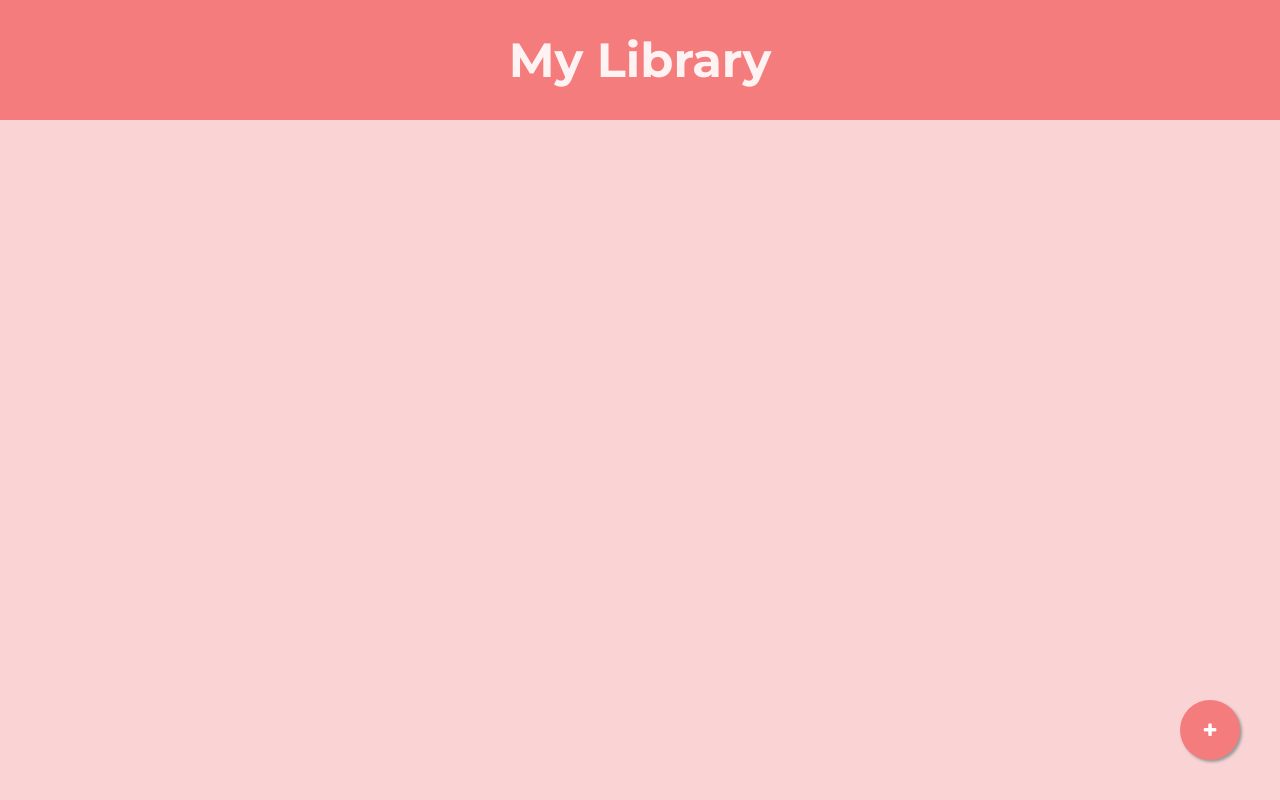
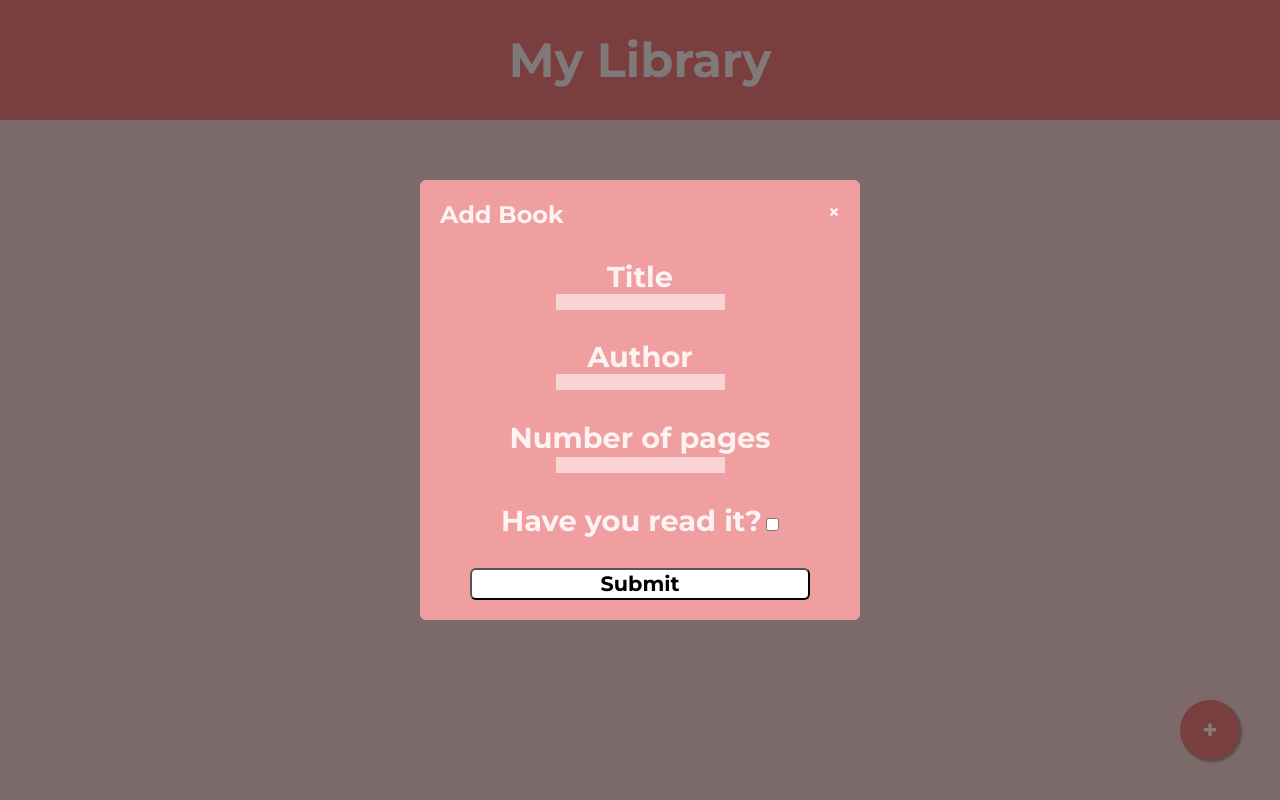
Before and after one commit to FabricioCervantes/Library, a plain HTML site: page index.html in a window 1280 px wide. Both pictures are taken after a click on the link 1210 px from the left and 730 px from the top of the page. Drawn offline with nearby package versions, Linux system fonts and the light colour scheme; files that its build step writes are made by us from their sources.

Commit message:
Added popup for form

```diff
--- a/index.html
+++ b/index.html
@@ -27,6 +27,10 @@
         </div>
         <div class="form__container">
             <form id="form">
+                <div class="form__header">
+                    <h2 class="form__title">Add Book</h2>
+                    <div class="btn__close" onclick="showForm()">&times;</div>
+                </div>
                 <div class="input__container">
                     <label for="title">Title</label>
                     <input type="text" name="title" id="title" />
@@ -43,15 +47,14 @@
                     <label for="read">Have you read it?</label>
                     <input type="checkbox" name="readStatus" id="readStatus">
                 </div>
-                <button type="submit" class="read__btn" onclick="addBookToLibrary()">Enviar</button>
+                <button type="submit" class="read__btn" onclick="addBookToLibrary()">Submit</button>
             </form>
         </div>
         <a href="#" class="btn__add" onclick="showForm()">
             <i class="fa fa-plus my-float"></i>
         </a>
-
     </div>
-
+    <div id="overlay" onclick="showForm()"></div>
 </body>
 
 </html>
--- a/script.js
+++ b/script.js
@@ -19,17 +19,10 @@ function addBookToLibrary() {
         const book1 = new Book(title, author, pages, "Not read");
         myLibrary.push(book1);
     }
-
-
     localStorage.setItem("myLibrary", JSON.stringify(myLibrary));
 }
 
 loadBooks();
-
-
-
-
-
 
 function deleteStorage() {
     window.localStorage.clear();
@@ -44,14 +37,12 @@ function loadBooks() {
         const bookReadBtn = document.createElement("div");
         const deleteBtn = document.createElement("div");
 
-
-
-
         bookCard.classList.add("card");
         bookCard.setAttribute("id", i);
         bookReadBtn.classList.add("read__btn");
         document.querySelector(".card__container").appendChild(bookCard);
         deleteBtn.classList.add("read__btn");
+        deleteBtn.classList.add("delete__btn");
 
         bookReadBtn.addEventListener("click", function() {
             changeReadStatus(i);
@@ -64,6 +55,9 @@ function loadBooks() {
         bookAuthor.textContent = myLibrary[i].author;
         bookPages.textContent = myLibrary[i].pages + " pages";
         bookReadBtn.textContent = myLibrary[i].readStatus;
+        if (myLibrary[i].readStatus == "Read") {
+            bookReadBtn.style.backgroundColor = "#B8F1B0";
+        }
         deleteBtn.textContent = "Delete";
 
         bookCard.appendChild(bookTitle);
@@ -94,12 +88,17 @@ function deleteBook(bookId) {
 
 function showForm() {
     const form = document.getElementById('form');
-
-    if (form.style.display === 'none') {
+    const overlay = document.getElementById('overlay');
+    if (!form.style.display || form.style.display === 'none') {
         // 👇️ this SHOWS the form
         form.style.display = 'flex';
+        overlay.style.opacity = '1';
+        overlay.style.pointerEvents = 'all';
+
     } else {
         // 👇️ this HIDES the form
         form.style.display = 'none';
+        overlay.style.opacity = '0';
+        overlay.style.pointerEvents = 'none';
     }
 }
--- a/styles.css
+++ b/styles.css
@@ -55,9 +55,9 @@
 }
 
 .read__btn {
-    background: #b0a8b9;
+    background: #fff;
     height: 2rem;
-    width: 6rem;
+    width: 85%;
     font-size: 1.3rem;
     font-weight: bold;
     display: flex;
@@ -66,6 +66,11 @@
     border-radius: 6px;
     color: BLACK;
     padding: 0.5rem;
+}
+
+.delete__btn {
+    background-color: #EB5353;
+    color: white;
 }
 
 .read__btn:hover {
@@ -97,6 +102,7 @@
 
 #form {
     background-color: #EF9F9F;
+    border-radius: 6px;
     display: none;
     flex-direction: column;
     align-items: center;
@@ -105,14 +111,26 @@
     padding: 20px;
     width: 25rem;
     height: 25rem;
-    position: absolute;
-    top: 0;
-    left: 0;
-    right: 0;
-    bottom: 0;
-    margin: auto;
+    position: fixed;
+    left: 50%;
+    top: 50%;
+    transform: translate(-50%, -50%);
+    z-index: 10;
 }
 
+.form__header {
+    display: flex;
+    justify-content: space-between;
+    align-items: flex-start;
+    width: 100%;
+    color: #FFF2F2;
+}
+
+.btn__close {
+    font-size: 1.25rem;
+    font-weight: bolder;
+    cursor: pointer;
+}
 
 .form__container input {
     background-color: #FAD4D4;
@@ -131,6 +149,16 @@
     flex-direction: column;
 }
 
+#overlay {
+    position: fixed;
+    opacity: 0;
+    top: 0;
+    right: 0;
+    left: 0;
+    bottom: 0;
+    background-color: rgba(0, 0, 0, 0.5);
+    pointer-events: none;
+}
 
 /* Chrome, Safari, Edge, Opera */
 input::-webkit-outer-spin-button,
```
